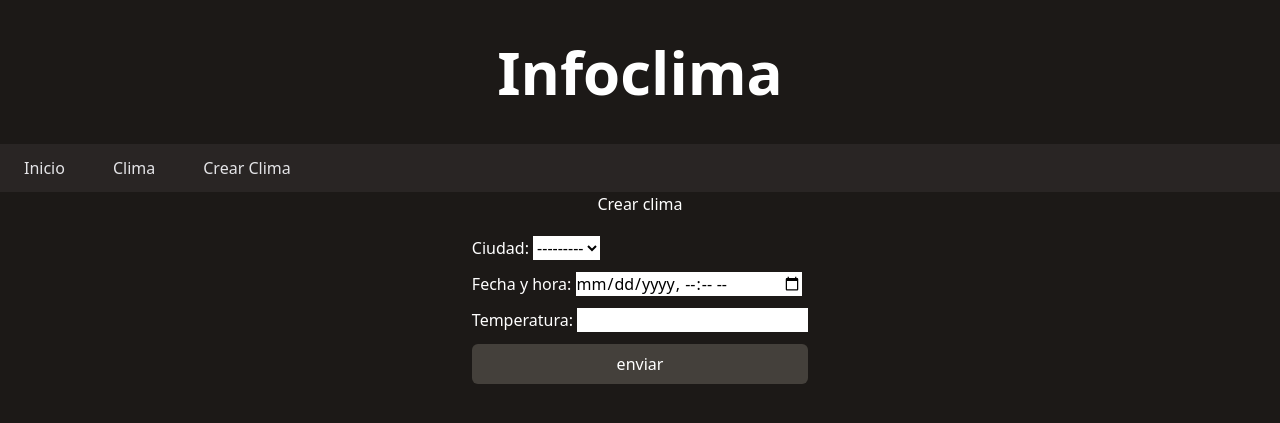
After one commit to vcambria-ITEC/django-tp1, a Django app: page /crearclima/ in a window 1280 px wide. The commit adds this page. Shown: the top 423 px of the page. Run offline with Django 5.2, Linux system fonts and the light colour scheme; data that the repository does not hold is empty.

Commit message:
Agregando consignas tp2.

```diff
--- /dev/null
+++ b/practico1/forms.py
@@ -0,0 +1,18 @@
+from django import forms
+
+from .models import Clima
+
+
+class ClimaForm(forms.ModelForm):
+    class Meta:
+        model = Clima
+        fields = [
+            "ciudad",
+            "fecha_y_hora",
+            "temperatura",
+        ]
+        widgets = {
+            "ciudad": forms.Select(attrs={"class": "bg-white text-black"}),
+            "fecha_y_hora": forms.DateTimeInput(attrs={"type": "datetime-local","class": "bg-white text-black"}),
+            "temperatura": forms.NumberInput(attrs={"class": "bg-white text-black"})
+        }
--- a/practico1/models.py
+++ b/practico1/models.py
@@ -1,9 +1,25 @@
 from django.db import models
 
+
+class Ciudad(models.Model):
+    nombre_ciudad = models.CharField(max_length=100)
+    activo = models.BooleanField(default=True)
+
+    def __str__(self):
+        return self.nombre_ciudad
+
 class Clima(models.Model):
-    nombre_ciudad = models.CharField(max_length=100)
+    ciudad = models.ForeignKey(
+        Ciudad,
+        on_delete=models.CASCADE,
+        related_name="ciudad",
+        default=None,
+        blank=False,
+        null=False
+    )
     fecha_y_hora = models.DateTimeField()
     temperatura = models.DecimalField(max_digits=5, decimal_places=2)
+    activo = models.BooleanField(default=True)
 
     def __str__(self):
-        return f"{self.nombre_ciudad} - {self.fecha_y_hora}"
+        return f"{self.ciudad.nombre_ciudad} - {self.fecha_y_hora}"
--- a/practico1/templates/practico1/base.html
+++ b/practico1/templates/practico1/base.html
@@ -16,6 +16,7 @@
     <nav class="w-full h-12 flex justify-start items-center bg-stone-800 text-zinc-200">
         <a href="{% url 'bienvenido' %}" class="h-full px-6 flex items-center hover:cursor-pointer hover:bg-stone-700 transition-color">Inicio</a>
         <a href="{% url 'clima' %}" class="h-full px-6 flex items-center hover:cursor-pointer hover:bg-stone-700 transition-color">Clima</a>
+        <a href="{% url 'crear_clima' %}" class="h-full px-6 flex items-center hover:cursor-pointer hover:bg-stone-700 transition-color">Crear Clima</a>
     </nav>
 
     {% block body %}
--- a/practico1/templates/practico1/clima.html
+++ b/practico1/templates/practico1/clima.html
@@ -24,7 +24,7 @@ Clima
         <tbody>
             {% for c in climas %}
             <tr>
-                <td class="border border-stone-300 py-2 px-4">{{ c.nombre_ciudad }}</td>
+                <td class="border border-stone-300 py-2 px-4">{{ c.ciudad.nombre_ciudad }}</td>
                 <td class="border border-stone-300 py-2 px-4">{{ c.fecha_y_hora|date:"d/m/Y H:i" }}</td>
                 <td class="border border-stone-300 py-2 px-4">{{ c.temperatura }}°C</td>
             </tr>
--- /dev/null
+++ b/practico1/templates/practico1/crear_clima.html
@@ -0,0 +1,20 @@
+{% extends 'practico1/base.html'%}
+
+{% block title %}
+Crear Clima
+{% endblock %}
+
+{%block body%}
+
+<h1 class="text-center text-white">Crear clima</h1>
+<div class="w-full flex justify-center mt-5">
+<form method="post" class="text-white flex flex-col gap-3">
+
+    {% csrf_token %}
+    {{ form.as_p }}
+
+    <button type="submit" class="px-4 py-2 bg-stone-700 rounded-md hover:cursor-pointer hover:bg-stone-600 transition-all"> enviar</button>
+</form>
+</div>
+
+{%endblock%}
--- a/practico1/urls.py
+++ b/practico1/urls.py
@@ -4,4 +4,7 @@ from . import views
 urlpatterns = [
     path("", views.bienvenida, name="bienvenido"),
     path("clima/", views.clima, name="clima"),
+    path("crearclima/", views.crear_clima, name="crear_clima"),
+    path("editarclima/<int:id>/", views.editar_clima, name="editar_clima"),
+    path("eliminarclima/<int:id>/", views.eliminar_clima, name="eliminar_clima"),
 ]
--- a/practico1/views.py
+++ b/practico1/views.py
@@ -1,5 +1,6 @@
-from django.shortcuts import render
-from .models import Clima
+from django.shortcuts import render, redirect, get_object_or_404
+from .models import Clima, Ciudad
+from .forms import ClimaForm
 
 def bienvenida(request):
     return render(request, 'practico1/index.html')
@@ -10,3 +11,40 @@ def clima(request):
         'climas': climas
     }
     return render(request, 'practico1/clima.html', context)
+
+def crear_clima(request):
+    if request.method == "POST":
+        form = ClimaForm(request.POST)
+        if form.is_valid():
+            form.save()
+            return redirect("clima")
+    else:
+        form = ClimaForm()
+
+    return render(request, "practico1/crear_clima.html", {"form": form})
+
+def editar_clima(request, id):
+
+    clima = get_object_or_404(CLima, id=id)
+
+    if request.method == "POST":
+        form = ClimaForm(request.POST, instance=clima)
+        if form.is_valid():
+            form.save()
+            return redirect("clima")
+    else:
+        form = CLimaForm(instance=clima)
+
+    return render(request, "practico1/editar_clima.html", {"form": form})
+
+def eliminar_clima(request, id):
+
+    clima = get_object_or_404(Clima, id=id)
+
+    if request.method == "POST":
+        clima.activo = False
+        clima.save()
+
+        return redirect("clima")
+
+    return render(request, "practico1/borrar_clima.html", {"clima": clima})
```
Also changed, not shown: practico1/admin.py (+6 -1 lines), practico1/templates/practico1/borrar_clima.html (added, +25 -0 lines), practico1/templates/practico1/editar_clima.html (added, +19 -0 lines), practico1/migrations/0002_ciudad_remove_clima_nombre_ciudad_clima_activo_and_more.py (added).
